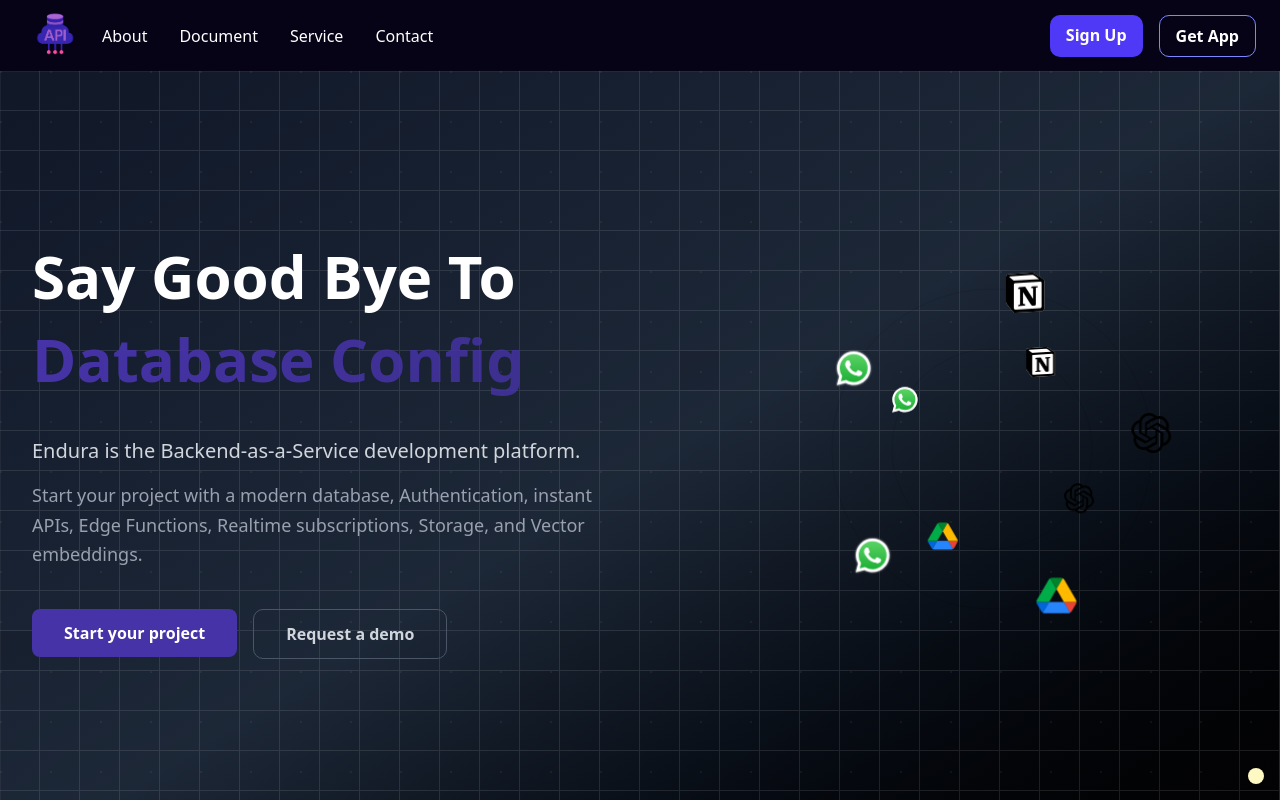
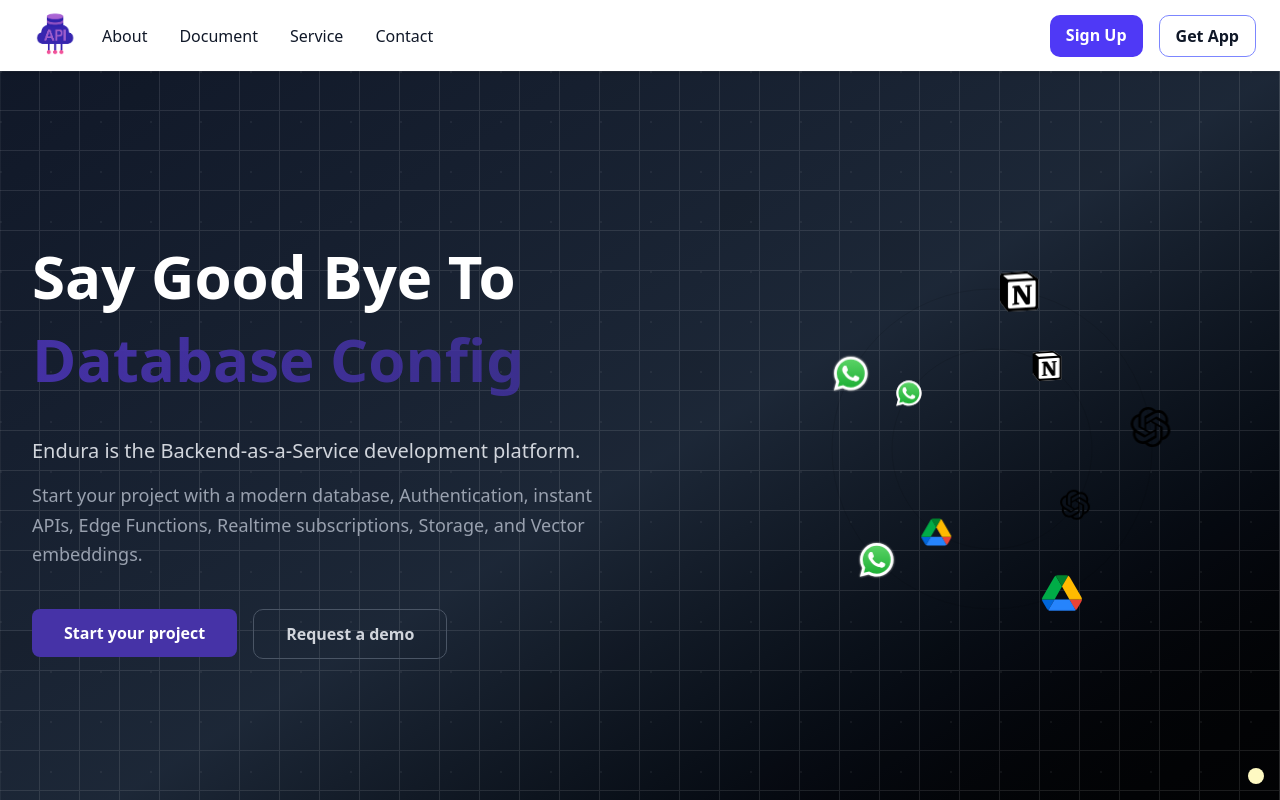
Before and after one commit to tochratana/endora-frontend, a Next.js app: page / in a window 1280 px wide. Shown: the top 800 px of the page. Built offline with nearby package versions, Linux system fonts and the light colour scheme.

Commit message:
Update : Header and Footer

```diff
--- a/src/app/globals.css
+++ b/src/app/globals.css
@@ -519,3 +519,8 @@ body {
   animation: none;
   mix-blend-mode: normal;
 }
+
+::view-transition-old(root), ::view-transition-new(root) {
+    animation: none;
+    mix-blend-mode: normal;
+}
--- a/src/layouts/Footer.tsx
+++ b/src/layouts/Footer.tsx
@@ -3,39 +3,49 @@
 import Image from "next/image";
 import Link from "next/link";
 import { FaXTwitter, FaInstagram, FaYoutube, FaLinkedin } from "react-icons/fa6";
-import { FaTelegram } from "react-icons/fa";
+import { AnimatedThemeToggler } from "@/components/magicui/animated-theme-toggler";
 
 export default function Footer() {
   return (
-    <footer className="bg-[#060317] text-white py-12">
+    <footer
+      className="bg-gray-50 text-gray-900 py-12
+                 dark:bg-[#060317] dark:text-white"
+    >
       <div className="max-w-7xl mx-auto px-6">
 
-        {/* Top Section: Logo + Socials */}
-        <div className="flex flex-col md:flex-row items-center md:items-start justify-between gap-8">
-          {/* Logo */}
+        {/* Top: Logo + Columns + Org */}
+        <div className="grid grid-cols-1 md:grid-cols-6 gap-12 items-start">
+          {/* Left: Brand + Socials */}
           <div className="flex flex-col items-center md:items-start space-y-4">
             <Image
               src="/EndoraTransparent.png"
-                    alt="Logo"
-                    width={130}
-                    height={130}
+              alt="Endora Logo"
+              width={110}
+              height={110}
               className="rounded-full"
+              priority
             />
-                {/* Socials */}
-                <div className="flex space-x-4 text-2xl">
-                <Link href="https://twitter.com" target="_blank"><FaXTwitter /></Link>
-                <Link href="https://instagram.com" target="_blank"><FaInstagram /></Link>
-                <Link href="https://youtube.com" target="_blank"><FaYoutube /></Link>
-                <Link href="https://linkedin.com" target="_blank"><FaLinkedin /></Link>
+            <div className="flex items-center gap-4 text-xl opacity-90">
+              <Link href="https://twitter.com" target="_blank" aria-label="X / Twitter">
+                <FaXTwitter className="hover:opacity-100 transition-opacity" />
+              </Link>
+              <Link href="https://instagram.com" target="_blank" aria-label="Instagram">
+                <FaInstagram className="hover:opacity-100 transition-opacity" />
+              </Link>
+              <Link href="https://youtube.com" target="_blank" aria-label="YouTube">
+                <FaYoutube className="hover:opacity-100 transition-opacity" />
+              </Link>
+              <Link href="https://linkedin.com" target="_blank" aria-label="LinkedIn">
+                <FaLinkedin className="hover:opacity-100 transition-opacity" />
+              </Link>
             </div>
           </div>
 
-          {/* Columns */}
-          <div className="grid grid-cols-2 md:grid-cols-4 gap-12 text-center md:text-left">
-            {/* Feature */}
+          {/* Middle: 4 columns */}
+          <div className="md:col-span-4 grid grid-cols-2 md:grid-cols-4 gap-8 text-center md:text-left">
             <div>
               <h3 className="font-bold mb-4">Feature</h3>
-              <ul className="space-y-2">
+              <ul className="space-y-2 opacity-90">
                 <li><Link href="#">Instant RESTful API</Link></li>
                 <li><Link href="#">Data Import</Link></li>
                 <li><Link href="#">Testing Interface (Swagger)</Link></li>
@@ -43,10 +53,9 @@ export default function Footer() {
               </ul>
             </div>
 
-            {/* Project */}
             <div>
               <h3 className="font-bold mb-4">Project</h3>
-              <ul className="space-y-2">
+              <ul className="space-y-2 opacity-90">
                 <li><Link href="#">Workspace</Link></li>
                 <li><Link href="#">Dashboard</Link></li>
                 <li><Link href="#">Schemas</Link></li>
@@ -56,10 +65,9 @@ export default function Footer() {
               </ul>
             </div>
 
-            {/* Resources */}
             <div>
               <h3 className="font-bold mb-4">Resources</h3>
-              <ul className="space-y-2">
+              <ul className="space-y-2 opacity-90">
                 <li><Link href="#">Homepage</Link></li>
                 <li><Link href="#">Service</Link></li>
                 <li><Link href="#">About</Link></li>
@@ -68,10 +76,9 @@ export default function Footer() {
               </ul>
             </div>
 
-            {/* Solution */}
             <div>
               <h3 className="font-bold mb-4">Solution</h3>
-              <ul className="space-y-2">
+              <ul className="space-y-2 opacity-90">
                 <li><Link href="#">For Developer</Link></li>
                 <li><Link href="#">For Startups</Link></li>
                 <li><Link href="#">Beginners</Link></li>
@@ -80,27 +87,30 @@ export default function Footer() {
               </ul>
             </div>
           </div>
-        </div>
 
-        {/* Middle: Organization */}
-        <div className="text-center mt-12">
+          {/* Right: Organization */}
+          <div className="text-center md:text-right">
             <h3 className="font-bold mb-4">Our Organization</h3>
-          <div className="flex justify-center">
+            <div className="flex md:justify-end justify-center">
               <Image
                 src="/istadlogo-v2.png"
                 alt="iSTAD Logo"
-              width={240}
-              height={240}
+                width={150}
+                height={150}
               />
             </div>
           </div>
+        </div>
 
-        {/* Bottom: Copyright */}
-        <div className="border-t border-gray-700 mt-12 pt-6 flex flex-col md:flex-row items-center justify-between">
-          <p className="text-sm">© Endora istad</p>
-          <Link href="https://t.me/yourlink" target="_blank" className="text-2xl mt-4 md:mt-0">
-            <FaYoutube />
-          </Link>
+        {/* Divider */}
+        <hr className="border-t border-gray-300 dark:border-gray-700/70 mt-10" />
+
+        {/* Bottom bar */}
+        <div className="mt-6 flex items-center justify-between">
+          <p className="text-sm opacity-90">© Endora istad</p>
+
+          {/* Theme toggle (animated) */}
+          <AnimatedThemeToggler />
         </div>
       </div>
     </footer>
--- a/src/layouts/Header.tsx
+++ b/src/layouts/Header.tsx
@@ -1,4 +1,3 @@
-
 "use client";
 import Link from "next/link";
 import Image from "next/image";
@@ -8,9 +7,15 @@ export default function Header() {
   const [isOpen, setIsOpen] = useState(false);
 
   return (
-    <header className="w-full bg-[#060317] text-white shadow-md">
+    <header
+      className="sticky top-0 z-50 w-full
+                 bg-white/90 text-gray-900 shadow-md backdrop-blur
+                 supports-[backdrop-filter]:bg-white/80
+                 dark:bg-[#060317]/95 dark:text-white
+                 dark:supports-[backdrop-filter]:bg-[#060317]/80"
+    >
       <div className="max-w-7xl mx-auto flex items-center justify-between px-6 py-1">
-        <div className="flex items-center justify-content-between ">
+        <div className="flex items-center justify-between">
           <Link href="/" className="flex items-center space-x-2">
             <Image
               src="/EndoraTransparent.png"
@@ -18,41 +23,65 @@ export default function Header() {
               width={58}
               height={58}
               className="rounded-full"
+              priority
             />
           </Link>
 
           <nav className="hidden md:flex space-x-8 font-medium mx-5">
-            <Link href="#about" className="hover:text-indigo-400">About</Link>
-            <Link href="#document" className="hover:text-indigo-400">Document</Link>
-            <Link href="#service" className="hover:text-indigo-400">Service</Link>
-            <Link href="#contact" className="hover:text-indigo-400">Contact</Link>
+            <Link href="#about" className="hover:text-indigo-600 dark:hover:text-indigo-400">About</Link>
+            <Link href="#document" className="hover:text-indigo-600 dark:hover:text-indigo-400">Document</Link>
+            <Link href="#service" className="hover:text-indigo-600 dark:hover:text-indigo-400">Service</Link>
+            <Link href="#contact" className="hover:text-indigo-600 dark:hover:text-indigo-400">Contact</Link>
           </nav>
         </div>
 
         <div className="hidden md:flex space-x-4">
-          <Link href="/signup" className="bg-indigo-600 px-4 py-2 rounded-lg font-semibold hover:bg-indigo-500 transition">
+          <Link
+            href="/signup"
+            className="bg-indigo-600 px-4 py-2 rounded-lg font-semibold text-white hover:bg-indigo-500 transition"
+          >
             Sign Up
           </Link>
-          <Link href="/download" className="border border-indigo-400 px-4 py-2 rounded-lg font-semibold hover:bg-indigo-600 transition">
+          <Link
+            href="/download"
+            className="border border-indigo-400 px-4 py-2 rounded-lg font-semibold hover:bg-indigo-600 hover:text-white transition"
+          >
             Get App
           </Link>
         </div>
 
-        <button onClick={() => setIsOpen(!isOpen)} className="md:hidden text-gray-300 focus:outline-none">
+        <button
+          onClick={() => setIsOpen(!isOpen)}
+          className="md:hidden text-gray-700 dark:text-gray-300 focus:outline-none"
+          aria-expanded={isOpen}
+          aria-controls="mobile-menu"
+          aria-label="Toggle navigation"
+        >
           ☰
         </button>
       </div>
 
       {isOpen && (
-        <div className="md:hidden bg-[#0a0814] px-6 py-4 space-y-4">
-          <Link href="#about" className="block hover:text-indigo-400">About</Link>
-          <Link href="#document" className="block hover:text-indigo-400">Document</Link>
-          <Link href="#service" className="block hover:text-indigo-400">Service</Link>
-          <Link href="#contact" className="block hover:text-indigo-400">Contact</Link>
-          <Link href="/signup" className="block bg-indigo-600 px-4 py-2 rounded-lg text-center font-semibold hover:bg-indigo-500">
+        <div
+          id="mobile-menu"
+          className="md:hidden px-6 py-4 space-y-4
+                     bg-gray-50 text-gray-900
+                     dark:bg-[#0a0814] dark:text-white"
+        >
+          <Link href="#about" className="block hover:text-indigo-600 dark:hover:text-indigo-400">About</Link>
+          <Link href="#document" className="block hover:text-indigo-600 dark:hover:text-indigo-400">Document</Link>
+          <Link href="#service" className="block hover:text-indigo-600 dark:hover:text-indigo-400">Service</Link>
+          <Link href="#contact" className="block hover:text-indigo-600 dark:hover:text-indigo-400">Contact</Link>
+          <Link
+            href="/signup"
+            className="block bg-indigo-600 px-4 py-2 rounded-lg text-center font-semibold text-white hover:bg-indigo-500"
+          >
             Sign Up
           </Link>
-          <Link href="/download" className="block border border-indigo-400 px-4 py-2 rounded-lg text-center font-semibold hover:bg-indigo-600">
+          <Link
+            href="/download"
+            className="block border border-indigo-400 px-4 py-2 rounded-lg text-center font-semibold hover:bg-indigo-600 hover:text-white"
+          >
             Get App
           </Link>
         </div>
```
Lines whose indentation alone changed are shown as unchanged.
